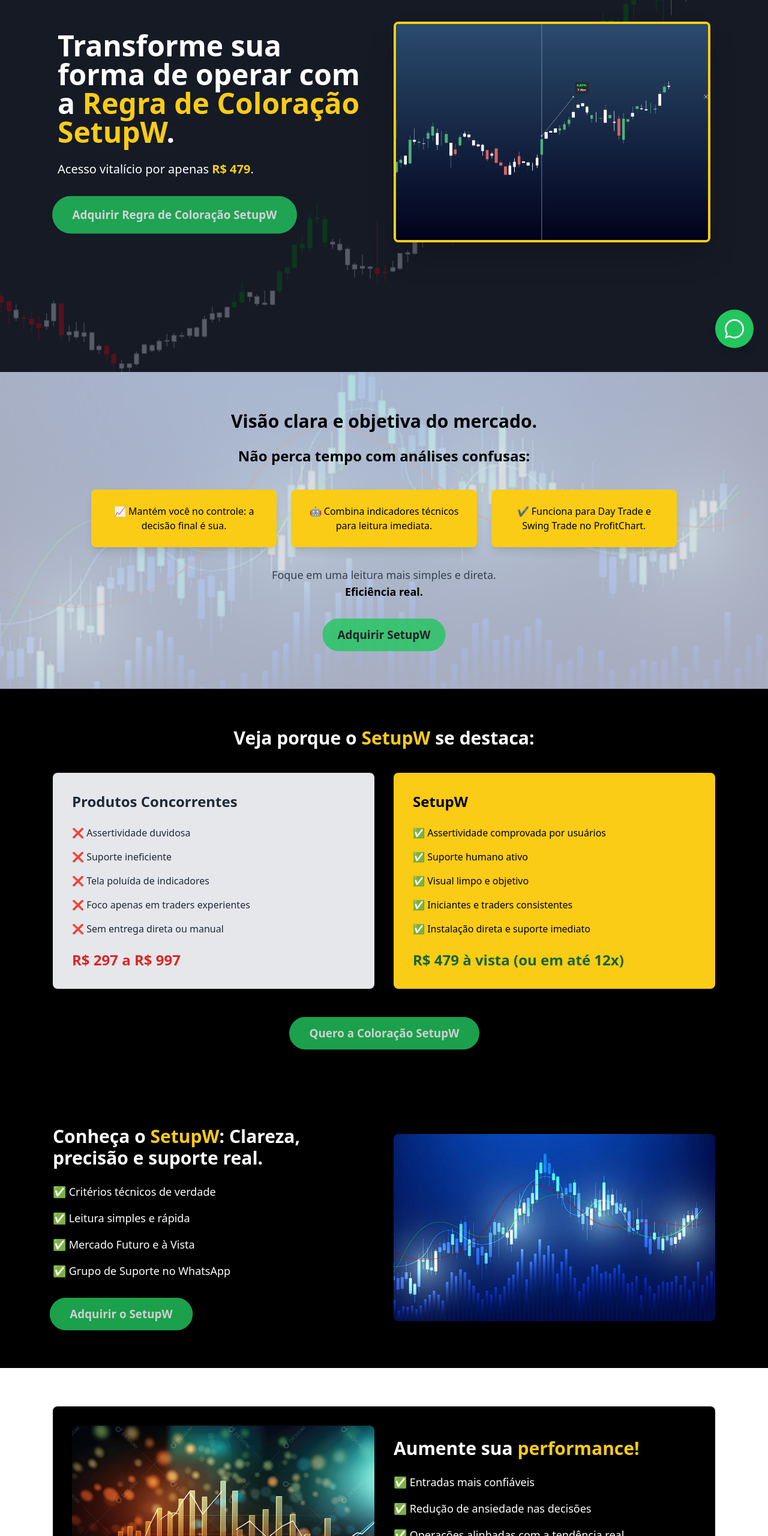
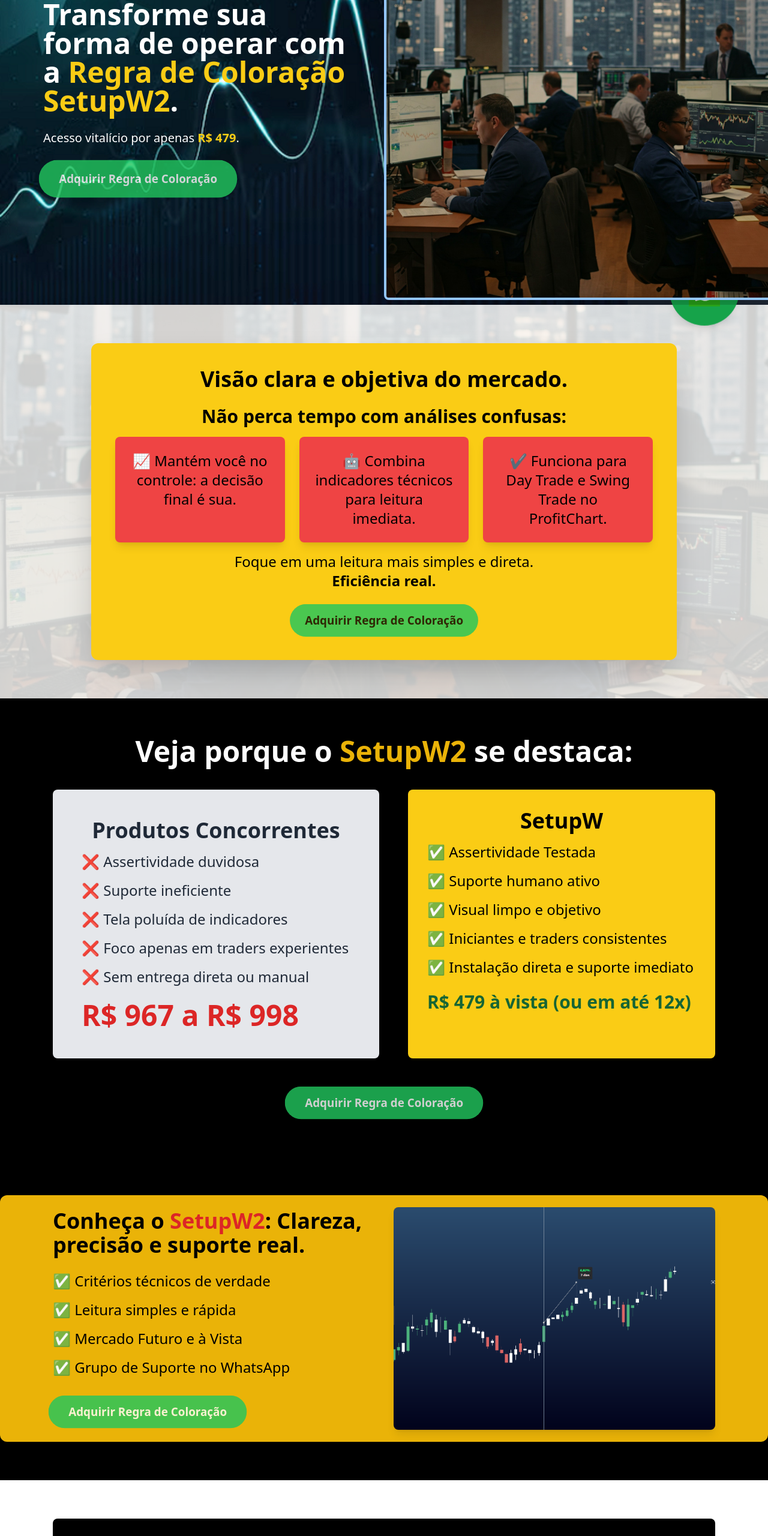
Before and after one commit to Vinicius-Werneck/meu-site-setupw, a plain HTML site: page index.html in a window 1280 px wide. Shown: the part 180-2740 px from the top of the page at 60% size. Drawn offline with nearby package versions, Linux system fonts and the light colour scheme.

Commit message:
Mensagem explicativa sobre as alterações

```diff
--- a/index.html
+++ b/index.html
@@ -37,112 +37,133 @@
 
 <body class="bg-black text-white">
 
-    <div class="relative flex items-center justify-center min-h-screen bg-gray-900 overflow-hidden">
-        <img src="static/img/teste5.png" alt="Gráfico" class="absolute inset-0 w-full h-full object-cover opacity-30">
+    <div class="relative flex items-center justify-center bg-gradient-to-r from-black to-gray-800 overflow-hidden">
+        <img src="static/img/teste2.png" alt="Gráfico" class="absolute inset-0 w-100 h-full object-cover opacity-100">
 
-        <div class="relative z-10 max-w-6xl mx-auto p-8 flex flex-col md:flex-row items-center gap-8">
+        <div class="relative z-10 max-w-6xl mx-auto p-2 flex flex-col md:flex-row items-center gap-16">
             <div class="md:w-1/2 text-white">
                 <h1 class="text-3xl md:text-5xl font-bold mb-6">
-                    Transforme sua forma de operar com a <span class="text-yellow-400">Regra de Coloração SetupW</span>.
+                    Transforme sua forma de operar com a <span class="text-yellow-400">Regra de Coloração
+                        SetupW2</span>.
                 </h1>
-                <p class="text-xl mb-8">
+                <p class="text-xl mb-6">
                     Acesso vitalício por apenas <span class="text-yellow-400 font-bold">R$ 479</span>.
                 </p>
-                <a href="#formulario"
+                <a href="https://wa.me/5521974424452?text=Olá,%20quero%20comprar%20a%20Regra%20de%20Coloração%20SetupW2%20por%20R$479.%20Como%20faço?"
+                    target="_blank" rel="noopener noreferrer"
                     class="inline-block bg-green-500 hover:bg-green-600 text-white font-bold py-4 px-8 rounded-full transition text-lg pulsate">
-                    Adquirir Regra de Coloração SetupW
+                    Adquirir Regra de Coloração
                 </a>
             </div>
 
             <div class="md:w-1/2">
-                <img src="static/img/teste6.png" alt="Gráfico"
-                    class="w-full h-auto rounded-lg shadow-2xl border-4 border-yellow-400">
+                <img src="static/img/teste9.jpeg" alt="Gráfico"
+                    class="max-w-2xl h-auto rounded-lg shadow-2xl border-4 border-blue-300">
             </div>
         </div>
     </div>
 
-    <section class="relative bg-gray-300 py-16 text-black">
-        <img src="static/img/teste4.png" alt="Gráfico de Fundo"
+
+    <section class="relative bg-white py-16 text-black">
+        <img src="static/img/teste9.jpeg" alt="Gráfico de Fundo"
             class="absolute inset-0 w-full h-full object-cover opacity-20" loading="lazy">
+
         <div class="relative z-10 max-w-5xl mx-auto px-6 text-center">
-            <h2 class="text-3xl font-bold mb-6">Visão clara e objetiva do mercado.</h2>
-            <h3 class="text-2xl font-semibold text-black-500 mb-10">Não perca tempo com análises confusas:</h3>
-            <div class="flex flex-col md:flex-row justify-center gap-6 mb-8">
-                <div class="bg-yellow-400 rounded-lg p-6 shadow-lg flex-1">
-                    <p>📈 Mantém você no controle: a decisão final é sua.</p>
+            <!-- ADICIONA ESTA DIV DE FUNDO AMARELO -->
+            <div class="bg-yellow-400 rounded-xl p-10 shadow-2xl">
+                <h2 class="text-4xl font-bold mb-6">Visão clara e objetiva do mercado.</h2>
+                <h3 class="text-3xl font-semibold text-black-500 mb-4">Não perca tempo com análises confusas:</h3>
+                <div class="flex flex-col md:flex-row justify-center gap-6 mb-4">
+                    <div class="bg-red-500 rounded-lg p-6 shadow-lg flex-1">
+                        <p class="text-2xl">📈 Mantém você no controle: a decisão final é sua.</p>
                     </div>
-                <div class="bg-yellow-400 rounded-lg p-6 shadow-lg flex-1">
-                    <p>🤖 Combina indicadores técnicos para leitura imediata.</p>
+                    <div class="bg-red-500 rounded-lg p-6 shadow-lg flex-1">
+                        <p class="text-2xl">🤖 Combina indicadores técnicos para leitura imediata.</p>
                     </div>
-                <div class="bg-yellow-400 rounded-lg p-6 shadow-lg flex-1">
-                    <p>✔ Funciona para Day Trade e Swing Trade no ProfitChart.</p>
+                    <div class="bg-red-500 rounded-lg p-6 shadow-lg flex-1">
+                        <p class="text-2xl">✔ Funciona para Day Trade e Swing Trade no ProfitChart.</p>
                     </div>
                 </div>
-            <p class="text-lg text-gray-700 mb-8">
+                <p class="text-2xl text-black-500 mb-6">
                     Foque em uma leitura mais simples e direta.<br>
                     <span class="font-bold text-black">Eficiência real.</span>
                 </p>
-            <a href="#formulario"
+                <a href="https://wa.me/5521974424452?text=Olá,%20quero%20comprar%20a%20Regra%20de%20Coloração%20SetupW2%20por%20R$479.%20Como%20faço?"
+                    target="_blank" rel="noopener noreferrer"
                     class="inline-block bg-green-500 hover:bg-green-600 transition-colors font-semibold py-3 px-6 rounded-full text-lg pulsate">
-                Adquirir SetupW
+                    Adquirir Regra de Coloração
+                </a>
+            </div>
+            <!-- FIM DA DIV -->
+        </div>
+
+    </section>
+
+    <section class="relative bg-black py-16">
+
+        <div class="relative z-10 max-w-6xl mx-auto px-6 text-center">
+            <h2 class="text-5xl font-bold mb-10">Veja porque o <span class="text-yellow-500">SetupW2</span> se destaca:
+            </h2>
+            <div class="flex flex-col md:flex-row justify-center gap-12 mb-12">
+                <div class="bg-gray-200 p-12 rounded-lg shadow-lg flex-1 text-left text-gray-800">
+                    <h3 class="text-4xl font-bold mb-4 text-center">Produtos Concorrentes</h3>
+                    <ul class="space-y-4">
+                        <li class="text-2xl">❌ Assertividade duvidosa</li>
+                        <li class="text-2xl">❌ Suporte ineficiente</li>
+                        <li class="text-2xl">❌ Tela poluída de indicadores</li>
+                        <li class="text-2xl">❌ Foco apenas em traders experientes</li>
+                        <li class="text-2xl">❌ Sem entrega direta ou manual</li>
+                    </ul>
+                    <p class="mt-6 text-5xl font-bold text-red-600">R$ 967 a R$ 998</p>
+                </div>
+                <div class="bg-yellow-400 p-8 rounded-lg shadow-lg flex-1 text-left text-black">
+                    <h3 class="text-4xl font-bold mb-4 text-center">SetupW</h3>
+                    <ul class="space-y-4">
+                        <li class="text-2xl">✅ Assertividade Testada</li>
+                        <li class="text-2xl">✅ Suporte humano ativo</li>
+                        <li class="text-2xl">✅ Visual limpo e objetivo</li>
+                        <li class="text-2xl">✅ Iniciantes e traders consistentes</li>
+                        <li class="text-2xl">✅ Instalação direta e suporte imediato</li>
+                    </ul>
+                    <p class="mt-6 text-3xl font-bold text-green-800">R$ 479 à vista (ou em até 12x)</p>
+                </div>
+            </div>
+            <a href="https://wa.me/5521974424452?text=Olá,%20quero%20comprar%20a%20Regra%20de%20Coloração%20SetupW2%20por%20R$479.%20Como%20faço?"
+                target="_blank" rel="noopener noreferrer"
+                class="inline-block bg-green-500 hover:bg-green-600 transition-colors font-semibold py-3 px-8 rounded-full text-lg pulsate">
+                Adquirir Regra de Coloração
             </a>
         </div>
     </section>
 
     <section class="relative bg-black py-16">
-        <div class="relative z-10 max-w-6xl mx-auto px-6 text-center">
-            <h2 class="text-3xl font-bold mb-10">Veja porque o <span class="text-yellow-400">SetupW</span> se destaca:
-            </h2>
-            <div class="flex flex-col md:flex-row justify-center gap-8 mb-12">
-                <div class="bg-gray-200 p-8 rounded-lg shadow-lg flex-1 text-left text-gray-800">
-                    <h3 class="text-2xl font-bold mb-6">Produtos Concorrentes</h3>
-                    <ul class="space-y-4">
-                        <li>❌ Assertividade duvidosa</li>
-                        <li>❌ Suporte ineficiente</li>
-                        <li>❌ Tela poluída de indicadores</li>
-                        <li>❌ Foco apenas em traders experientes</li>
-                        <li>❌ Sem entrega direta ou manual</li>
-                    </ul>
-                    <p class="mt-6 text-2xl font-bold text-red-600">R$ 297 a R$ 997</p>
-                </div>
-                <div class="bg-yellow-400 p-8 rounded-lg shadow-lg flex-1 text-left text-black">
-                    <h3 class="text-2xl font-bold mb-6">SetupW</h3>
-                    <ul class="space-y-4">
-                        <li>✅ Assertividade comprovada por usuários</li>
-                        <li>✅ Suporte humano ativo</li>
-                        <li>✅ Visual limpo e objetivo</li>
-                        <li>✅ Iniciantes e traders consistentes</li>
-                        <li>✅ Instalação direta e suporte imediato</li>
-                    </ul>
-                    <p class="mt-6 text-2xl font-bold text-green-800">R$ 479 à vista (ou em até 12x)</p>
-                </div>
-            </div>
-            <a href="#formulario"
-                class="inline-block bg-green-500 hover:bg-green-600 transition-colors font-semibold py-3 px-8 rounded-full text-lg pulsate">
-                Quero a Coloração SetupW
-            </a>
-        </div>
-    </section>
 
-    <section class="relative bg-black py-16">
+        <div class="bg-yellow-500 rounded-xl p-5 shadow-xl w-full max-w-7xl mx-auto">
+
             <div class="relative z-10 max-w-6xl mx-auto px-6 flex flex-col md:flex-row items-center gap-8">
                 <div class="flex-1">
-                <h2 class="text-3xl font-bold mb-6">
-                    Conheça o <span class="text-yellow-400">SetupW</span>: Clareza, precisão e suporte real.
+                    <h2 class="text-4xl font-bold mb-6">
+
+                        <p class="text-black">
+                            Conheça o <span class="text-red-600">SetupW2</span>: Clareza, precisão e suporte real.
+                        </p>
+
                     </h2>
                     <ul class="space-y-4 text-lg">
-                    <li>✅ Critérios técnicos de verdade</li>
-                    <li>✅ Leitura simples e rápida</li>
-                    <li>✅ Mercado Futuro e à Vista</li>
-                    <li>✅ Grupo de Suporte no WhatsApp</li>
+                        <li class="text-2xl text-black">✅ Critérios técnicos de verdade</li>
+                        <li class="text-2xl text-black">✅ Leitura simples e rápida</li>
+                        <li class="text-2xl text-black">✅ Mercado Futuro e à Vista</li>
+                        <li class="text-2xl text-black">✅ Grupo de Suporte no WhatsApp</li>
                     </ul>
-                <a href="#formulario"
+                    <a href="https://wa.me/5521974424452?text=Olá,%20quero%20comprar%20a%20Regra%20de%20Coloração%20SetupW2%20por%20R$479.%20Como%20faço?"
+                        target="_blank" rel="noopener noreferrer"
                         class="inline-block mt-8 bg-green-500 hover:bg-green-600 transition-colors font-semibold py-3 px-8 rounded-full text-lg pulsate">
-                    Adquirir o SetupW
+                        Adquirir Regra de Coloração
                     </a>
                 </div>
                 <div class="flex-1">
-                <img src="static/img/teste4.png" alt="Imagem Indicador" class="rounded-lg shadow-lg" loading="lazy">
+                    <img src="static/img/teste6.png" alt="Imagem Indicador" class="rounded-lg shadow-lg" loading="lazy">
+                </div>
             </div>
         </div>
     </section>
@@ -151,21 +172,22 @@
         <div class="relative z-10 max-w-6xl mx-auto px-6">
             <div class="bg-black rounded-lg p-8 flex flex-col md:flex-row items-center gap-8">
                 <div class="flex-1">
-                    <img src="static/img/teste3.png" alt="Homem com gráfico" class="rounded-lg shadow-lg"
+                    <img src="static/img/teste5.png" alt="Homem com gráfico" class="rounded-lg shadow-lg"
                         loading="lazy">
                 </div>
                 <div class="flex-1 text-white">
                     <h2 class="text-3xl font-bold mb-6">
-                        Aumente sua <span class="text-yellow-400">performance!</span>
+                        Aumente sua <span class="text-yellow-500">performance!</span>
                     </h2>
                     <ul class="space-y-4 text-lg">
-                        <li>✅ Entradas mais confiáveis</li>
-                        <li>✅ Redução de ansiedade nas decisões</li>
-                        <li>✅ Operações alinhadas com a tendência real</li>
+                        <li class="text-2xl">✅ Entradas mais confiáveis</li>
+                        <li class="text-2xl">✅ Redução de ansiedade nas decisões</li>
+                        <li class="text-2xl">✅ Operações alinhadas com a tendência real</li>
                     </ul>
-                    <a href="#formulario"
+                    <a href="https://wa.me/5521974424452?text=Olá,%20quero%20comprar%20a%20Regra%20de%20Coloração%20SetupW2%20por%20R$479.%20Como%20faço?"
+                        target="_blank" rel="noopener noreferrer"
                         class="inline-block mt-8 bg-green-500 hover:bg-green-600 transition-colors font-semibold py-3 px-8 rounded-full text-lg pulsate">
-                        Quero o SetupW
+                        Adquirir Regra de Coloração
                     </a>
                 </div>
             </div>
@@ -179,77 +201,64 @@
                     Oferta Especial: Apenas hoje!
                 </h2>
                 <ul class="space-y-4 text-lg">
-                    <li>✅ Indicador Profissional</li>
-                    <li>✅ Validação via Coloração</li>
-                    <li>✅ Acesso Vitalício</li>
-                    <li>✅ Suporte Exclusivo</li>
+                    <li class="text-2xl">✅ Indicador Profissional</li>
+                    <li class="text-2xl">✅ Validação via Coloração</li>
+                    <li class="text-2xl">✅ Acesso Vitalício</li>
+                    <li class="text-2xl">✅ Suporte Exclusivo</li>
                 </ul>
-                <p class="mt-6 text-sm text-gray-400">
+                <p class="mt-6 text-xl text-gray-400">
                     Sem mensalidades. Oferta limitada.
                 </p>
-                <a href="#formulario"
+                <a href="https://wa.me/5521974424452?text=Olá,%20quero%20comprar%20o%20SetupW2%20por%20R$479.%20Como%20faço?"
+                    target="_blank" rel="noopener noreferrer"
                     class="inline-block mt-8 bg-green-500 hover:bg-green-600 transition-colors font-semibold py-3 px-8 rounded-full text-lg pulsate">
-                    Comprar SetupW
+                    Comprar SetupW2
                 </a>
             </div>
 
+
             <div
-                class="flex-1 bg-yellow-400 p-6 rounded-lg shadow-xl text-black text-center w-full md:w-auto min-w-[320px] border-2 border-yellow-600">
-                <p class="text-2xl font-bold mb-4 leading-tight">Sim, eu quero a Regra de<br><span
-                        class="text-3xl">Coloração SetupW!</span></p>
+                class="flex-1 bg-yellow-400 p-4 rounded-lg shadow-xl text-black text-center w-full md:w-auto min-w-[320px] border-2 border-yellow-600">
+                <p class="text-4xl font-bold mb-4 leading-tight">Sim, eu quero a Regra de<br><span
+                        class="text-4xl">Coloração SetupW2!</span></p>
 
-                <div class="mb-4">
+                <div class="mb-2">
                     <p class="text-base line-through">De R$ 897 por apenas:</p>
                 </div>
 
                 <div class="mb-4">
                     <p class="text-3xl font-bold">12X</p>
                     <p class="text-xl">DE</p>
-                    <p class="text-5xl font-extrabold text-green-700">R$ 50,00</p>
+                    <p class="text-5xl font-extrabold text-green-700">R$ 49,00</p>
                 </div>
 
-                <p class="text-xl mb-4">Ou R$ 479,00 à vista</p>
+                <p class="text-2xl mb-4">Ou R$ 479,00 à vista</p>
 
-                <p class="text-sm italic">Oferta única. Acesso liberado imediatamente após confirmação da Compra.</p>
+                <p class="text-xl italic">Oferta única. Acesso liberado imediatamente após confirmação da Compra.</p>
             </div>
+
+        </div>
+    </section>
+
+    <section class="relative bg-gray-100 py-12">
+        <div class="max-w-4xl mx-auto text-center mb-8">
+            <h2 class="text-3xl font-bold text-gray-800 mb-4">Descubra o Poder do Nosso Indicador Exclusivo</h2>
+            <p class="text-lg text-gray-600">Assista ao vídeo abaixo para entender como nosso indicador revolucionário
+                pode transformar suas operações no mercado financeiro e te dar uma vantagem estratégica.</p>
+        </div>
+        <div class="max-w-4xl mx-auto">
+            <iframe class="w-full aspect-video rounded-lg shadow-md" width="560" height="315"
+                src="https://www.youtube.com/embed/r1roRccVGZE" title="YouTube video player" frameborder="0"
+                allow="accelerometer; autoplay; clipboard-write; encrypted-media; gyroscope; picture-in-picture; web-share"
+                allowfullscreen></iframe>
         </div>
     </section>
 
     <a href="https://wa.me/5521974424452"
-        class="fixed bottom-6 right-6 bg-green-500 hover:bg-green-600 text-white p-4 rounded-full shadow-lg flex items-center justify-center animate-bounce"
-        target="_blank" aria-label="Fale conosco no WhatsApp">
-        <svg xmlns="http://www.w3.org/2000/svg" class="h-8 w-8" fill="currentColor" viewBox="0 0 24 24">
-            <path
-                d="M20.52 3.48A11.96 11.96 0 0012 0C5.37 0 0 5.37 0 12c0 2.11.55 4.14 1.61 5.94L0 24l6.2-1.6A11.97 11.97 0 0012 24c6.63 0 12-5.37 12-12 0-3.19-1.24-6.18-3.48-8.52zM12 22c-1.85 0-3.67-.5-5.24-1.46l-.37-.22-3.68.95.98-3.58-.24-.38A9.98 9.98 0 012 12c0-5.52 4.48-10 10-10s10 4.48 10 10-4.48 10-10 10z" />
-        </svg>
+        class="fixed bottom-12 right-12 bg-green-600 hover:bg-green-600 text-white p-8 rounded-full shadow-lg flex items-center justify-center animate-bounce"
+        target="_blank" rel="noopener noreferrer" aria-label="Fale conosco no WhatsApp">
+        <img src="static/img/teste10.png" alt="WhatsApp" width="52" height="52">
     </a>
-
-    <section id="formulario" class="bg-gray-100 py-16 text-black">
-        <div class="max-w-4xl mx-auto px-6">
-            <h2 class="text-3xl font-bold text-center mb-8">
-                Preencha seus dados para adquirir o SetupW
-            </h2>
-            <form action="SEU_LINK_DE_PAGAMENTO" method="POST" class="space-y-6">
-                <div>
-                    <label for="nome" class="block mb-2 font-semibold">Nome</label>
-                    <input type="text" id="nome" name="nome" required
-                        class="w-full p-3 rounded-lg border border-gray-300 focus:outline-none focus:ring-2 focus:ring-yellow-400">
-                </div>
-                <div>
-                    <label for="email" class="block mb-2 font-semibold">E-mail</label>
-                    <input type="email" id="email" name="email" required
-                        class="w-full p-3 rounded-lg border border-gray-300 focus:outline-none focus:ring-2 focus:ring-yellow-400">
-                </div>
-                <div class="text-center">
-                    <button type="submit"
-                        class="bg-green-500 hover:bg-green-600 transition-colors font-semibold py-3 px-8 rounded-full text-lg pulsate">
-                        Comprar Agora
-                    </button>
-                </div>
-            </form>
-        </div>
-    </section>
-
 </body>
 
 </html>
```
Also changed, not shown: templates/index.html (+130 -114 lines), static/img/teste10.png (added), static/img/teste7.png (added), static/img/teste8.jpeg (added), static/img/teste9.jpeg (added), 1 other file. Lines whose indentation alone changed are shown as unchanged.
